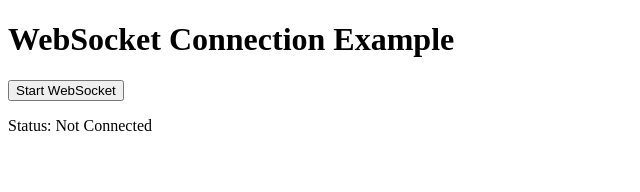
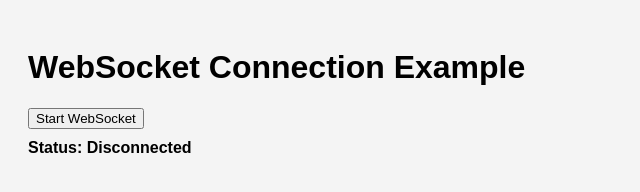
Before and after one commit to durabliti/durabliti.github.io, a plain HTML site: page index.html in a window 1280 px wide. Both pictures are taken after a click on the button "Start WebSocket". Shown: the whole page, without its empty margins (0-640 px from the left). Drawn offline with Linux system fonts and the light colour scheme.

Commit message:
Update index.html

```diff
--- a/index.html
+++ b/index.html
@@ -3,14 +3,60 @@
 <head>
     <meta charset="UTF-8">
     <meta name="viewport" content="width=device-width, initial-scale=1.0">
-    <title>WebSocket Example</title>
-    <link rel="stylesheet" href="styles.css">
+    <title>WebSocket Dynamic Enable</title>
+    <style>
+        body {
+            font-family: Arial, sans-serif;
+            padding: 20px;
+            background-color: #f4f4f4;
+        }
+        #status {
+            margin-top: 10px;
+            font-weight: bold;
+        }
+    </style>
 </head>
 <body>
     <h1>WebSocket Connection Example</h1>
     <button id="startBtn">Start WebSocket</button>
     <p id="status">Status: Not Connected</p>
 
-    <script src="script.js"></script>  <!-- Подключение внешнего JavaScript -->
+    <script>
+        let socket;
+
+        // Функция для подключения WebSocket
+        function connectWebSocket() {
+            // Проверяем, если WebSocket уже открыт, то не открываем его снова
+            if (socket && socket.readyState === WebSocket.OPEN) {
+                console.log("WebSocket уже открыт");
+                return;
+            }
+
+            // Создание нового WebSocket подключения
+            socket = new WebSocket('ws://example.com/socket');  // Укажи правильный URL WebSocket сервера
+
+            socket.onopen = function() {
+                document.getElementById('status').innerText = 'Status: Connected';
+                console.log('WebSocket подключен');
+            };
+
+            socket.onclose = function() {
+                document.getElementById('status').innerText = 'Status: Disconnected';
+                console.log('WebSocket отключен');
+            };
+
+            socket.onerror = function(error) {
+                document.getElementById('status').innerText = 'Status: Error';
+                console.error('WebSocket ошибка:', error);
+            };
+
+            socket.onmessage = function(event) {
+                console.log('Сообщение от сервера:', event.data);
+            };
+        }
+
+        // Слушатель события для кнопки
+        document.getElementById('startBtn').addEventListener('click', connectWebSocket);
+    </script>
 </body>
 </html>
```
